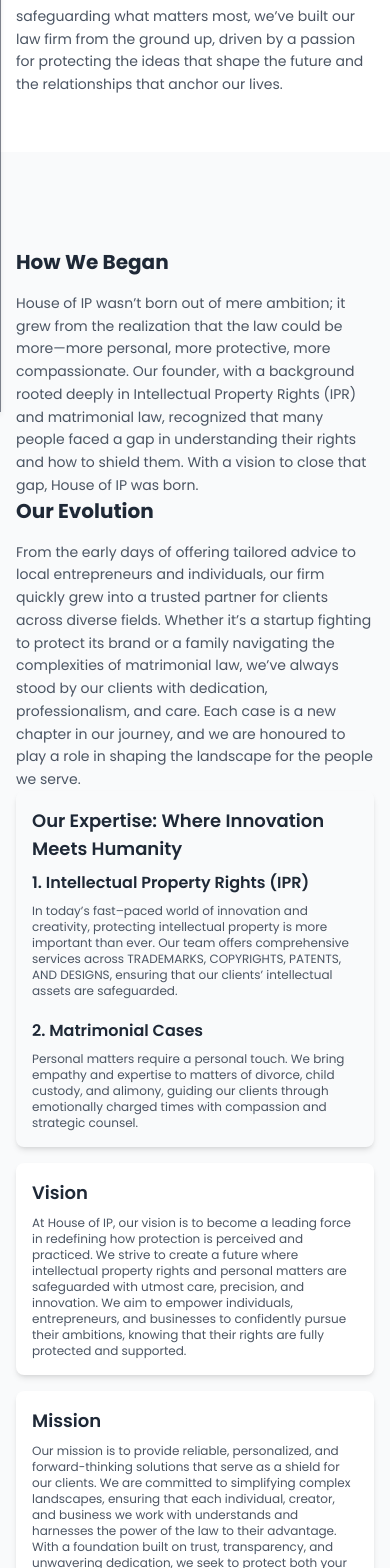
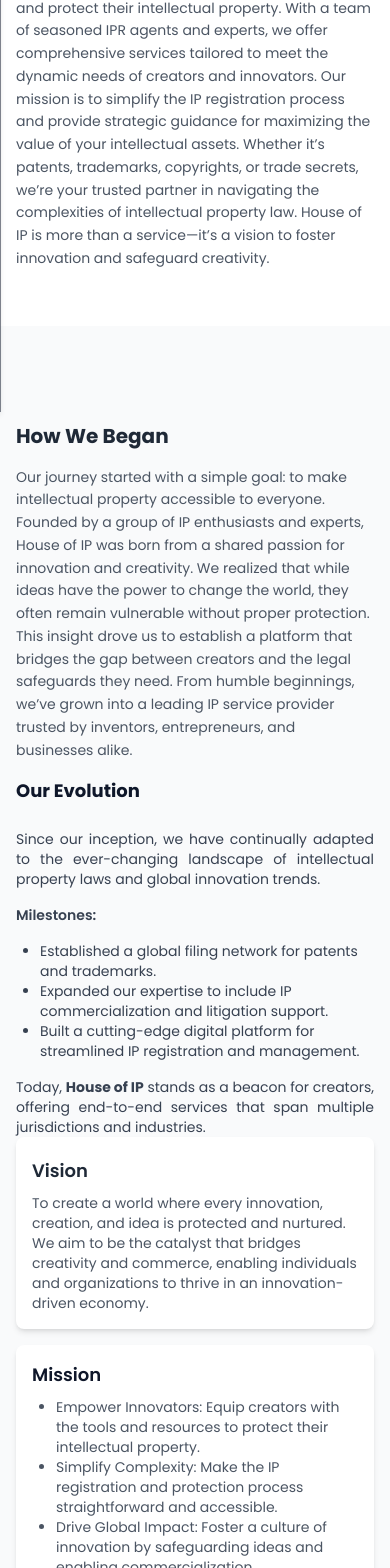
Before and after one commit to House-of-marktech-01/House_of_IP, a React (Vite) app in the folder Client/: page /about in a window 390 px wide. Shown: the part 432-2000 px from the top of the page. Built offline with nearby package versions, Linux system fonts and the light colour scheme.

Commit message:
done 19/12/2024

```diff
--- a/Client/src/Pages/About.jsx
+++ b/Client/src/Pages/About.jsx
@@ -6,7 +6,7 @@
   return (
     <>
       <div className="w-full" style={{ position: "relative" }}>
-        <div className="breadcrumbs text-xs pl-4 sm:pl-6 bg-white text-black pt-5 lg:pt-20">
+        <div className="breadcrumbs text-xs pl-4 sm:pl-6 bg-white text-black pt-20">
           <ul>
             <li>
               <NavLink to="/">Home</NavLink>
@@ -36,13 +36,18 @@
                 <span className="font-montserrat font-thin">House of IP</span>
               </h2>
               <p className="text-gray-600 text-sm lg:text-base leading-relaxed">
-                Welcome to House of IP, where innovation meets expertise, and
-                every story begins with a purpose. Ours started with a simple
-                yet profound belief—that the law should be a shield for both
-                creators and families alike. Founded with a commitment to
-                safeguarding what matters most, we’ve built our law firm from
-                the ground up, driven by a passion for protecting the ideas that
-                shape the future and the relationships that anchor our lives.
+                At House of IP, we specialize in empowering individuals,
+                businesses, and institutions to secure and protect their
+                intellectual property. With a team of seasoned IPR agents and
+                experts, we offer comprehensive services tailored to meet the
+                dynamic needs of creators and innovators. Our mission is to
+                simplify the IP registration process and provide strategic
+                guidance for maximizing the value of your intellectual assets.
+                Whether it’s patents, trademarks, copyrights, or trade secrets,
+                we’re your trusted partner in navigating the complexities of
+                intellectual property law. House of IP is more than a
+                service—it’s a vision to foster innovation and safeguard
+                creativity.
               </p>
             </div>
           </div>
@@ -57,111 +62,140 @@
                 How We Began
               </h2>
               <p className="text-gray-600 text-sm lg:text-base leading-relaxed">
-                House of IP wasn’t born out of mere ambition; it grew from the
-                realization that the law could be more—more personal, more
-                protective, more compassionate. Our founder, with a background
-                rooted deeply in Intellectual Property Rights (IPR) and
-                matrimonial law, recognized that many people faced a gap in
-                understanding their rights and how to shield them. With a vision
-                to close that gap, House of IP was born.
+                Our journey started with a simple goal: to make intellectual
+                property accessible to everyone. Founded by a group of IP
+                enthusiasts and experts, House of IP was born from a shared
+                passion for innovation and creativity. We realized that while
+                ideas have the power to change the world, they often remain
+                vulnerable without proper protection. This insight drove us to
+                establish a platform that bridges the gap between creators and
+                the legal safeguards they need. From humble beginnings, we’ve
+                grown into a leading IP service provider trusted by inventors,
+                entrepreneurs, and businesses alike.
               </p>
-              <h2 className="text-xl lg:text-2xl font-bold text-gray-800 mb-4">
+              <p class="text-lg text-slate-900 lg:text-2xl pt-4 font-bold text-start mb-6">
                 Our Evolution
-              </h2>
-              <p className="text-gray-600 text-sm lg:text-base leading-relaxed">
-                From the early days of offering tailored  advice to local
-                entrepreneurs and individuals, our firm quickly grew into a
-                trusted  partner for clients across diverse fields. Whether
-                it’s a startup fighting to protect its brand or a family
-                navigating the complexities of matrimonial law, we’ve always
-                stood by our clients with dedication, professionalism, and care.
-                Each case is a new chapter in our journey, and we are honoured
-                to play a role in shaping the  landscape for the people we
-                serve.
+              </p>
+              <p class="mb-4 text-justify text-gray-700 text-sm lg:text-base">
+                Since our inception, we have continually adapted to the
+                ever-changing landscape of intellectual property laws and global
+                innovation trends.
+              </p>
+              <h3 class="text-sm font-semibold text-gray-700 mb-4 lg:text-base">
+                Milestones:
+              </h3>
+              <ul class="list-disc text-sm text-gray-700 pl-6 mb-4 lg:text-base">
+                <li>
+                  Established a global filing network for patents and
+                  trademarks.
+                </li>
+                <li>
+                  Expanded our expertise to include IP commercialization and
+                  litigation support.
+                </li>
+                <li>
+                  Built a cutting-edge digital platform for streamlined IP
+                  registration and management.
+                </li>
+              </ul>
+              <p class="text-justify text-sm text-gray-700 lg:text-base">
+                Today, <strong>House of IP</strong> stands as a beacon for
+                creators, offering end-to-end services that span multiple
+                jurisdictions and industries.
               </p>
             </div>
 
             {/* Right Div */}
-            <div className="w-full lg:w-1/2 grid grid-cols-1 sm:grid-cols-1 gap-4 pt-10">
-              {/* Child Div 1 */}
-              <div className="p-4 rounded-lg shadow-md lg:bg-slate-900">
-                <h3 className="text-lg font-semibold text-gray-800 mb-2 lg:text-white">
-                  Our Expertise: Where Innovation Meets Humanity
-                </h3>
-                <h5 className="text-base font-semibold text-gray-800 mb-2 lg:text-white">
-                  1. Intellectual Property Rights (IPR)
-                </h5>
-                <p className="text-gray-600 text-xs lg:text-white">
-                  In today’s fast–paced world of innovation and creativity,
-                  protecting intellectual property is more important than ever.
-                  Our team offers comprehensive  services across
-                  TRADEMARKS, COPYRIGHTS, PATENTS, AND DESIGNS, ensuring that
-                  our clients’ intellectual assets are safeguarded.
-                </p>
-                <h5 className="text-base font-semibold text-gray-800 mb-2 pt-5 lg:text-white">
-                  2. Matrimonial Cases
-                </h5>
-                <p className="text-gray-600 text-xs lg:text-white">
-                  Personal matters require a personal touch. We bring empathy
-                  and expertise to matters of divorce, child custody, and
-                  alimony, guiding our clients through emotionally charged times
-                  with compassion and strategic counsel.
-                </p>
-              </div>
-
-              {/* Child Div 2 */}
-              <div className="p-4 bg-white rounded-lg shadow-md lg:bg-slate-900">
+            <div className="w-full lg:w-1/2 grid grid-cols-1 sm:grid-cols-1 gap-4 pt-10 mt-10">
+              <div className="p-4 bg-white rounded-lg shadow-md lg:bg-slate-900 pt-5">
                 <h3 className="text-lg font-semibold text-gray-800 mb-2 lg:text-white">
                   Vision
                 </h3>
-                <p className="text-gray-600 text-xs lg:text-white">
-                  At House of IP, our vision is to become a leading force in
-                  redefining how  protection is perceived and practiced. We
-                  strive to create a future where intellectual property rights
-                  and personal matters are safeguarded with utmost care,
-                  precision, and innovation. We aim to empower individuals,
-                  entrepreneurs, and businesses to confidently pursue their
-                  ambitions, knowing that their  rights are fully protected
-                  and supported.
+                <p className="text-gray-600 text-sm lg:text-white">
+                  To create a world where every innovation, creation, and idea
+                  is protected and nurtured. We aim to be the catalyst that
+                  bridges creativity and commerce, enabling individuals and
+                  organizations to thrive in an innovation-driven economy.
                 </p>
               </div>
 
               {/* Child Div 3 */}
               <div className="p-4 bg-white rounded-lg shadow-md lg:bg-slate-900">
-                <h3 className="text-lg font-semibold text-gray-800 mb-2 lg:text-white">
+                <h3 className="text-lg font-semibold text-slate-900 mb-2 lg:text-white">
                   Mission
                 </h3>
-                <p className="text-gray-600 text-xs lg:text-white">
-                  Our mission is to provide reliable, personalized, and
-                  forward-thinking  solutions that serve as a shield for
-                  our clients. We are committed to simplifying complex
-                  landscapes, ensuring that each individual, creator, and
-                  business we work with understands and harnesses the power of
-                  the law to their advantage. With a foundation built on trust,
-                  transparency, and unwavering dedication, we seek to protect
-                  both your innovations and personal well-being with the highest
-                  level of professionalism.
-                </p>
+                <ul class="list-disc text-sm text-gray-600 pl-6 mb-4 lg:text-base lg:text-white">
+                  <li>
+                    Empower Innovators: Equip creators with the tools and
+                    resources to protect their intellectual property.
+                  </li>
+                  <li>
+                    Simplify Complexity: Make the IP registration and protection
+                    process straightforward and accessible.
+                  </li>
+                  <li>
+                    Drive Global Impact: Foster a culture of innovation by
+                    safeguarding ideas and enabling commercialization.
+                  </li>
+                </ul>
               </div>
 
               {/* Child Div 4 */}
-              <div className="p-4 bg-white rounded-lg shadow-md lg:bg-slate-900">
-                <h3 className="text-lg font-semibold text-gray-800 mb-2 lg:text-white">
-                  Our Evolution
-                </h3>
-                <p className="text-gray-600 text-xs lg:text-white">
-                  At House of IP, we take a client-first approach, combining
-                  expertise with empathy. Every case we handle, whether it’s an
-                  intellectual property dispute or a sensitive matrimonial
-                  issue, begins with a deep understanding of our clients’ needs.
-                  We believe that every  challenge is unique, which is why
-                  we provide tailored strategies that not only resolve immediate
-                  issues but also anticipate future challenges. Our meticulous
-                  attention to detail, collaborative mindset, and innovative
-                  problem-solving ensure that we deliver results that
-                  matter—while building lasting relationships based on trust and
-                  success.
-                </p>
+              <div className="p-4 bg-white rounded-lg shadow-md lg:bg-slate-900 ">
+                <h2 class="text-xl text-slate-900  font-bold text-start mb-6 lg:text-white lg:text-2xl">
+                  Our Work Process
+                </h2>
+                <div class="space-y-6">
+                  <div class="flex items-start text-gray-600 lg:text-white ">
+                    <p>
+                      <strong>Consultation:</strong> We start by understanding
+                      your unique IP needs through personalized consultations.
+                    </p>
+                  </div>
+                  <div class="flex items-start text-gray-600 lg:text-white">
+                    <p>
+                      <strong>Research & Strategy:</strong> Conduct
+                      comprehensive prior art searches and landscape analyses to
+                      build a robust IP protection strategy.
+                    </p>
+                  </div>
+                  <div class="flex items-start text-gray-600 lg:text-white">
+                    <p>
+                      <strong>Filing & Documentation:</strong> Handle all
+                      paperwork, filings, and submissions with meticulous
+                      attention to detail, ensuring compliance with global IP
+                      laws.
+                    </p>
+                  </div>
+                  <div class="flex items-start text-gray-600 lg:text-white">
+                    <p>
+                      <strong>Prosecution:</strong> Represent clients during
+                      patent/trademark examinations and address objections with
+                      sound legal arguments.
+                    </p>
+                  </div>
+                  <div class="flex items-start text-gray-600 lg:text-white">
+                    <p>
+                      <strong>Protection & Litigation:</strong> Provide expert
+                      support for opposition, revocation, and IP infringement
+                      cases.
+                    </p>
+                  </div>
+                  <div class="flex items-start text-gray-600 lg:text-white">
+                    <p>
+                      <strong>Commercialization:</strong> Assist in monetizing
+                      your intellectual property through licensing, technology
+                      transfer, or strategic partnerships.
+                    </p>
+                  </div>
+                  <div class="flex items-start text-gray-600 lg:text-white">
+                    <p>
+                      <strong>Ongoing Support:</strong> Offer continuous IP
+                      management, ensuring your rights are maintained and
+                      enforced.
+                    </p>
+                  </div>
+                </div>
               </div>
             </div>
           </div>
--- a/Client/src/Pages/Contact.jsx
+++ b/Client/src/Pages/Contact.jsx
@@ -6,7 +6,7 @@
 const Contact = () => {
   return (
     <div className="w-full relative ">
-      <div class="flex justify-evenly pb-20 items-center w-full pt-3 bg-white parallax-container">
+      <div class="flex flex-col lg:flex-row justify-evenly  items-center w-full pt-3 bg-white parallax-container">
         <div class="rounded-xl overflow-hidden relative text-center p-4 group items-center flex px-9 bg-slate-800 flex-col max-w-sm hover:shadow-2xl transition-all duration-500 shadow-xl">
           <div class="text-white group-hover:scale-105 transition-all">
             <svg
--- a/Client/src/Pages/Home.jsx
+++ b/Client/src/Pages/Home.jsx
@@ -4,6 +4,7 @@
 import Stats from "../Components/Stats";
 import OurStory from "../Components/Story";
 import ContactForm from "../Components/ContactForm";
+import FunFact from "../Components/Funfacts";
 
 const Home = () => {
   return (
@@ -12,6 +13,7 @@
       <Stats/>
       <OurStory/>
       <MainAbout />
+      <FunFact/>
       <ContactForm/>
     </>
   );
```
Also changed, not shown: Client/src/Components/ContactForm.jsx (+10 -10 lines), Client/src/Components/Funfacts.jsx (added, +69 -0 lines), Client/src/Components/MainAbout.jsx (+66 -37 lines), Client/src/index.css (+21 -1 lines).
